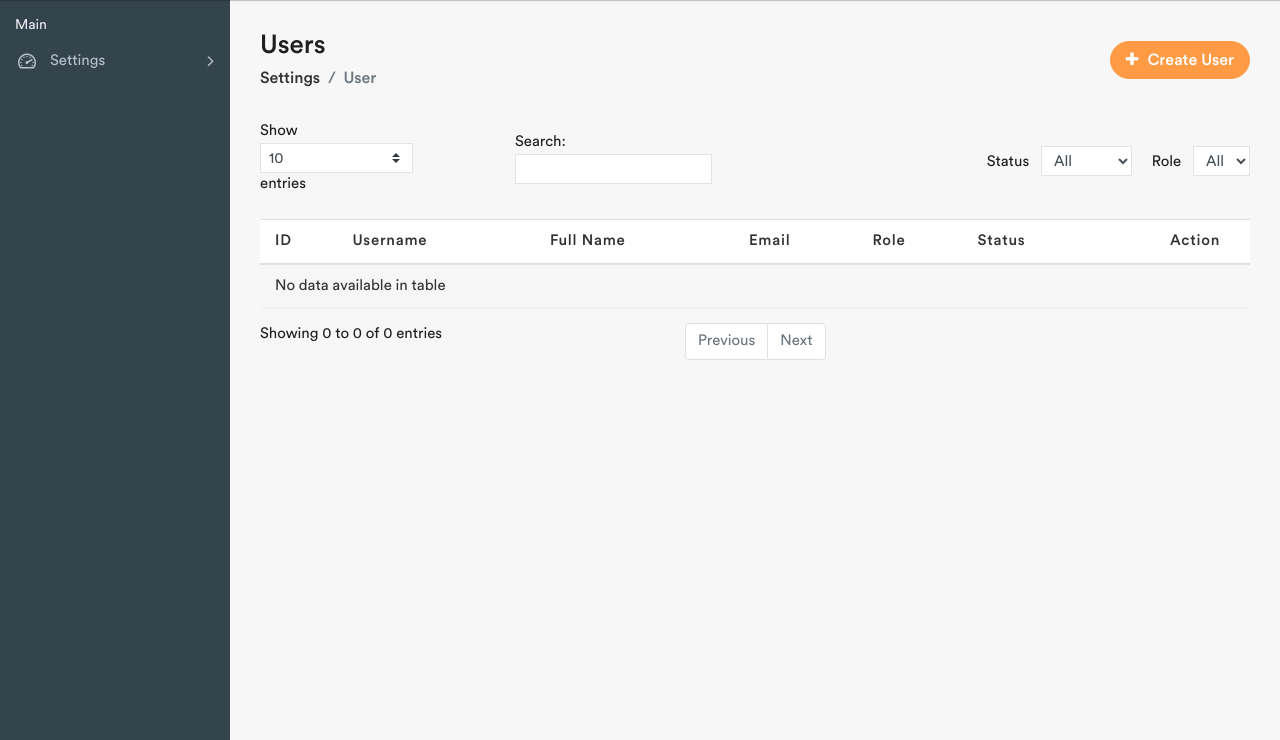
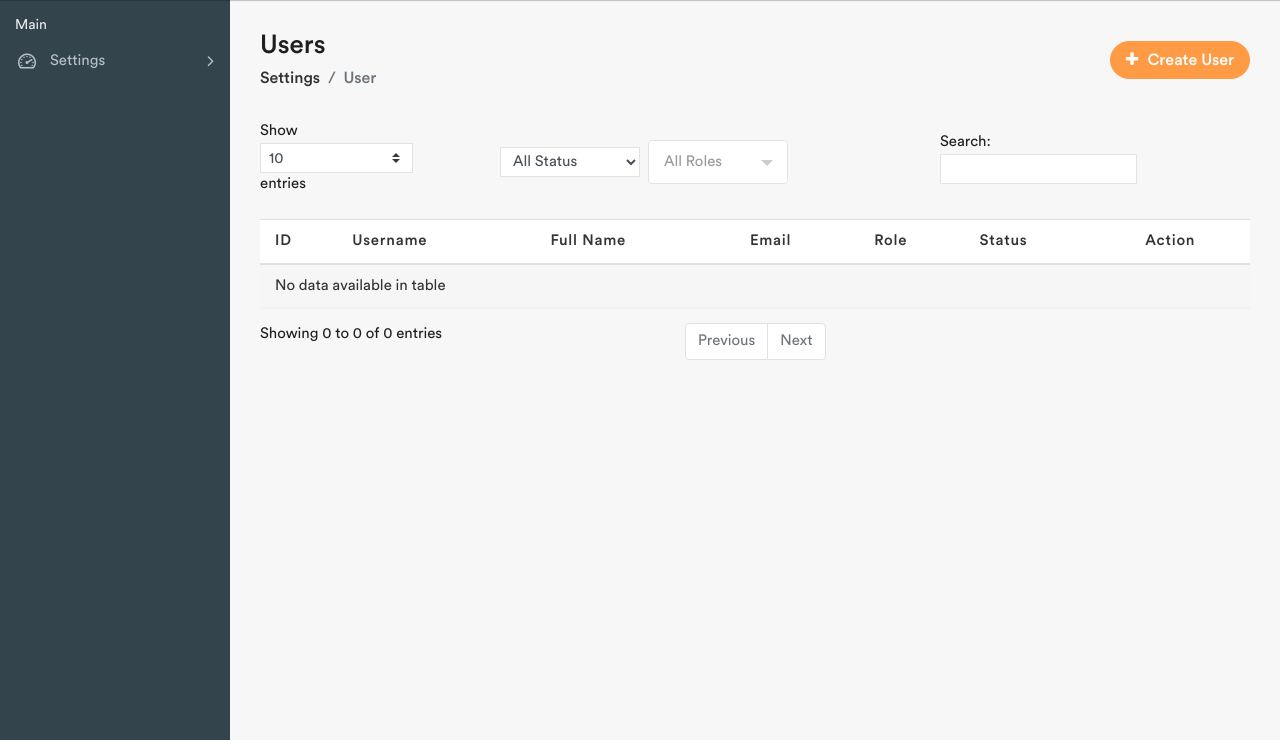
Before and after one commit to HamdiNur/base, a Flask app: page /user/ in a window 1280 px wide. Shown: the part 60-800 px from the top of the page. Run offline with Flask 3, Linux system fonts and the light colour scheme; data that the repository does not hold is empty; some libraries are stand-ins or nearby versions.

Commit message:
Improve user management with validation, server-side DataTables, and AJAX actions

```diff
--- a/static/assets/js/user.js
+++ b/static/assets/js/user.js
@@ -11,102 +11,116 @@ $(document).ready(function () {
   // =====================
   // USERS DATATABLE
 // =====================
+// USERS DATATABLE (only when table exists)
+// =====================
 if ($("#usersTable").length) {
+
   usersTable = $("#usersTable").DataTable({
+    processing: true,
+    serverSide: true,
     pageLength: 10,
     dom:
       '<"row align-items-center mb-3"' +
       '<"col-md-3"l>' +
-        '<"col-md-3"f>' +
-        '<"col-md-6 text-right user-filters">' +
-        ">" +
-        "rt" +
+      '<"user-filters d-flex align-items-center">' +
+      '<"col-md-4 ml-auto"f>' +
+      '>' +
+      'rt' +
       '<"row mt-3"' +
       '<"col-md-5"i>' +
       '<"col-md-7"p>' +
-        ">",
-    });
-
-    $(".user-filters").html($("#userFiltersWrapper").html());
+      '>',
+    ajax: {
+      url: "/user/datatable",
+      data: function (d) {
+        d.status = $("#statusFilter").val();
+        d.role = $("#roleFilter").val();
       }
-
-  // =====================
-  // STATUS FILTER (EXACT MATCH)
-  // =====================
-  $(document).on("change", "#statusFilter", function () {
-    const value = this.value;
-
-    if (value) {
-      usersTable
-        .column(5) // Status column
-        .search("^" + value + "$", true, false)
-        .draw();
-    } else {
-      usersTable.column(5).search("").draw();
+    },
+    drawCallback: function () {
+      if (!$.fn.select2 ||
+          $("#roleFilter").hasClass("select2-hidden-accessible")) return;
+      initFilters();
     }
   });
 
+  $(".user-filters").append($("#userFiltersWrapper").children());
+  initFilters();
+}
+
+
   // =====================
-  // ROLE FILTER (EXACT MATCH)
+  // INIT TABLE FILTERS
   // =====================
-  $(document).on("change", "#roleFilter", function () {
-    const value = this.value;
-
-    if (value) {
-      usersTable
-        .column(4) // Role column
-        .search("^" + value + "$", true, false)
-        .draw();
-    } else {
-      usersTable.column(4).search("").draw();
-    }
+  function initFilters() {
+    // STATUS FILTER
+    $("#statusFilter")
+      .addClass("form-control form-control-sm")
+      .off("change")
+      .on("change", function () {
+        usersTable.ajax.reload();
       });
 
-  // =====================
-  // SELECT2 ROLE DROPDOWN
-  // =====================
-  // $('.role-select').select2({
-  //   dropdownParent: $('#add_user'),
-  //   placeholder: 'Select role',
-  //   allowClear: true,
-  //   ajax: {
-  //     url: '/user/roles/search',
-  //     dataType: 'json',
-  //     delay: 250,
-  //     data: function (params) {
-  //       return { q: params.term };
-  //     },
-  //     processResults: function (data) {
-  //       return { results: data };
-  //     }
-  //   }
-  // });
-  if ($("#add_user").length) {
-    $("#add_user .role-select").select2({
-      dropdownParent: $("#add_user"),
-      placeholder: "Select role",
+    // ROLE FILTER (SELECT2 SERVER SIDE)
+    $("#roleFilter")
+      .off("change")
+      .select2({
+        width: "resolve",
+
+        placeholder: "All Roles",
         allowClear: true,
+        minimumInputLength: 0, // 🔥 IMPORTANT
+
         ajax: {
           url: "/user/roles/search",
           dataType: "json",
           delay: 250,
-        data: (params) => ({ q: params.term }),
-        processResults: (data) => ({ results: data }),
+          data: function (params) {
+            return { q: params.term };
+          },
+          processResults: function (data) {
+            return { results: data };
+          },
+        },
+      })
+      .on("change", function () {
+        usersTable.ajax.reload();
+      });
+  }
+
+  // =====================
+  // ADD USER MODAL SELECT2
+  // =====================
+  if ($("#add_user").length) {
+    $("#add_user .role-select").select2({
+      width: "100%",
+      dropdownParent: $("#add_user"),
+      ajax: {
+        url: "/user/roles/search",
+        dataType: "json",
+        delay: 250,
+        data: function (params) {
+          return { q: params.term };
+        },
+        processResults: function (data) {
+          return { results: data };
+        },
       },
     });
   }
 
-  // EDIT USER SELECT2 (NORMAL PAGE)
+  // =====================
+  // EDIT USER SELECT2
+  // =====================
   if ($("#editUserForm").length) {
     $("#editUserForm .role-select").select2({
       width: "100%",
-      placeholder: "Select role",
       allowClear: false,
     });
   }
 
   // =====================
-  // ADD USER
+  // ADD USER (AJAX)
   // =====================
   $("#addUserForm").on("submit", function (e) {
     e.preventDefault();
@@ -115,14 +129,14 @@ $(document).ready(function () {
       url: $(this).attr("action"),
       type: "POST",
       data: $(this).serialize(),
-      headers: {
-        "X-CSRFToken": getCSRFToken(),
-      },
+      headers: { "X-CSRFToken": getCSRFToken() },
+
       success: function (res) {
         Swal.fire("Success", res.message, "success").then(() =>
           location.reload()
         );
       },
+
       error: function (xhr) {
         Swal.fire(
           "Error",
@@ -134,11 +148,10 @@ $(document).ready(function () {
   });
 
   // =====================
-  // EDIT USER
-  // EDIT USER (AJAX ONLY)
+  // EDIT USER (AJAX)
   // =====================
   $(document).on("submit", "#editUserForm", function (e) {
-  e.preventDefault(); // ⛔ stop normal submit
+    e.preventDefault();
 
     $.ajax({
       url: this.action,
@@ -151,41 +164,38 @@ $(document).ready(function () {
           icon: "success",
           title: "Updated",
           text: res.message,
-        confirmButtonText: "OK"
         }).then(() => {
-        // ✅ redirect AFTER user confirms
           window.location.href = "/user";
         });
       },
 
       error: function (xhr) {
-      Swal.fire({
-        icon: "warning",
-        title: "Action blocked",
-        text: xhr.responseJSON?.message || "Update failed",
-      });
+        Swal.fire(
+          "Action blocked",
+          xhr.responseJSON?.message || "Update failed",
+          "warning"
+        );
       },
     });
   });
 
-
-  // INACTIVE ROLE WARNING (SELECT2 SAFE)
+  // =====================
+  // INACTIVE ROLE WARNING
   // =====================
   $(document).on("select2:select", ".role-select", function (e) {
     const text = e.params.data.text || "";
 
     if (text.includes("(Inactive)")) {
-      Swal.fire({
-        icon: "warning",
-        title: "Inactive Role",
-        text: "This role is inactive. Please select an active role.",
-      });
+      Swal.fire(
+        "Inactive Role",
+        "This role is inactive. Please select an active role.",
+        "warning"
+      );
 
       $(this).val(null).trigger("change");
     }
   });
 
-  //
   // =====================
   // DELETE USER
   // =====================
@@ -198,7 +208,6 @@ $(document).ready(function () {
       icon: "warning",
       showCancelButton: true,
       confirmButtonColor: "#d33",
-      cancelButtonColor: "#3085d6",
       confirmButtonText: "Yes, delete it!",
     }).then((result) => {
       if (!result.isConfirmed) return;
@@ -206,14 +215,14 @@ $(document).ready(function () {
       $.ajax({
         url: `/user/delete/${userId}`,
         type: "POST",
-        headers: {
-          "X-CSRFToken": getCSRFToken(),
-        },
+        headers: { "X-CSRFToken": getCSRFToken() },
+
         success: function () {
           Swal.fire("Deleted!", "User has been deleted.", "success").then(() =>
             location.reload()
           );
         },
+
         error: function () {
           Swal.fire("Error!", "Something went wrong.", "error");
         },
--- a/templates/user/user.html
+++ b/templates/user/user.html
@@ -25,7 +25,7 @@
                 <h3 class="page-title">Users</h3>
                 <ul class="breadcrumb">
                   <li class="breadcrumb-item">
-                    <a href="#">Settings</a>
+                    <a href="{{ url_for('home') }}">Settings</a>
                   </li>
                   <li class="breadcrumb-item active">User</li>
                 </ul>
@@ -43,28 +43,26 @@
             </div>
           </div>
           <!-- /Page Header -->
-          <!-- Filters (hidden placeholders for DataTables toolbar) -->
+
+          <!-- Filters (DataTables Toolbar) -->
           <div id="userFiltersWrapper" class="d-none">
-            <label class="mb-1 mr-2">Status</label>
+            <div class="d-flex align-items-center">
               <select
                 id="statusFilter"
-              class="form-control form-control-sm d-inline-block w-auto mr-3"
+                class="form-control form-control-sm mr-2"
+                style="width: 140px"
               >
-              <option value="">All</option>
+                <option value="">All Status</option>
                 <option value="Active">Active</option>
                 <option value="Inactive">Inactive</option>
               </select>
 
-            <label class="mb-1 mr-2">Role</label>
               <select
                 id="roleFilter"
-              class="form-control form-control-sm d-inline-block w-auto"
-            >
-              <option value="">All</option>
-              {% for r in roles %}
-              <option value="{{ r.name }}">{{ r.name }}</option>
-              {% endfor %}
-            </select>
+                class="form-control form-control-sm"
+                data-width="140px"
+              ></select>
+            </div>
           </div>
 
           <!-- Users Table -->
@@ -83,54 +81,10 @@
                       <th>Email</th>
                       <th>Role</th>
                       <th>Status</th>
-                      <th class="text-right">Action</th>
+                      <th class="text-center">Action</th>
                     </tr>
                   </thead>
-                  <tbody>
-                    {% for row in data %}
-                    <tr>
-                      <td>{{ row.id }}</td>
-                      <td>{{ row.username }}</td>
-                      <td>{{ row.full_name }}</td>
-                      <td>{{ row.email }}</td>
-                      <td>{{ row.role.name }}</td>
-                      <td>
-                        {% if row.is_active %}
-                        <span class="badge bg-inverse-success">Active</span>
-                        {% else %}
-                        <span class="badge bg-inverse-danger">Inactive</span>
-                        {% endif %}
-                      </td>
-                      <td class="text-right">
-                        <div class="dropdown dropdown-action">
-                          <a
-                            href="#"
-                            class="action-icon dropdown-toggle"
-                            data-toggle="dropdown"
-                          >
-                            <i class="material-icons">more_vert</i>
-                          </a>
-                          <div class="dropdown-menu dropdown-menu-right">
-                            <a
-                              class="dropdown-item"
-                              href="{{ url_for('user.edit', user_id=row.id) }}"
-                            >
-                              <i class="fa fa-pencil m-r-5"></i> Edit
-                            </a>
-
-                            <a
-                              href="javascript:void(0);"
-                              class="dropdown-item delete-user"
-                              data-id="{{ row.id }}"
-                            >
-                              <i class="fa fa-trash-o m-r-5"></i> Delete
-                            </a>
-                          </div>
-                        </div>
-                      </td>
-                    </tr>
-                    {% endfor %}
-                  </tbody>
+                  <tbody></tbody>
                 </table>
               </div>
             </div>
@@ -160,6 +114,7 @@
             action="{{ url_for('user.add') }}"
           >
             {{ form.hidden_tag() }}
+
             <div class="modal-body">
               <div class="row">
                 <div class="col-sm-6">
@@ -185,18 +140,16 @@
 
                 <div class="col-sm-6">
                   <div class="form-group">
-                    {{ form.role_id.label }} {{
-                    form.role_id(class="form-control role-selec") }}
+                    {{ form.role_id.label }} {{ form.role_id(class="form-control
+                    role-select") }}
                   </div>
                 </div>
-
 
                 <div class="col-sm-6">
                   <div class="form-group">
                     <label>Status</label>
-
                     <div class="status-toggle">
-                      {{ form.is_active( class="check", id="user_status" ) }}
+                      {{ form.is_active(class="check", id="user_status") }}
                       <label for="user_status" class="checktoggle"
                         >checkbox</label
                       >
@@ -226,20 +179,21 @@
     <script src="{{ url_for('static', filename='assets/js/jquery-3.5.1.min.js') }}"></script>
     <script src="{{ url_for('static', filename='assets/js/popper.min.js') }}"></script>
     <script src="{{ url_for('static', filename='assets/js/bootstrap.min.js') }}"></script>
-    <script src="{{ url_for('static', filename='assets/js/jquery.slimscroll.min.js') }}"></script>
-    <script src="{{ url_for('static', filename='assets/js/select2.min.js') }}"></script>
-    <script src="{{ url_for('static', filename='assets/js/moment.min.js') }}"></script>
-    <script src="{{ url_for('static', filename='assets/js/bootstrap-datetimepicker.min.js') }}"></script>
-    <!-- Vendor JS (COMPANY) -->
+
+    <!-- DataTables -->
     <script src="{{ url_for('static', filename='assets/js/jquery.dataTables.min.js') }}"></script>
     <script src="{{ url_for('static', filename='assets/js/dataTables.bootstrap4.min.js') }}"></script>
 
+    <!-- Select2 -->
     <script src="{{ url_for('static', filename='assets/js/select2.min.js') }}"></script>
 
+    <!-- SweetAlert -->
+    <script src="https://cdn.jsdelivr.net/npm/sweetalert2@11"></script>
+
+    <!-- App core -->
     <script src="{{ url_for('static', filename='assets/js/app.js') }}"></script>
 
-    <script src="https://cdn.jsdelivr.net/npm/sweetalert2@11"></script>
-
+    <!-- Page JS -->
     <script src="{{ url_for('static', filename='assets/js/user.js') }}"></script>
   </body>
 </html>
--- a/templates/user/user_edit.html
+++ b/templates/user/user_edit.html
@@ -88,7 +88,7 @@
                   <small class="text-danger">{{ error }}</small>
                   {% endfor %}
                 </div>
-          <!--  -->
+                <!--  -->
                 <div class="form-group">
                   {{ form.full_name.label }} {{
                   form.full_name(class="form-control") }} {% for error in
```
Lines whose indentation alone changed are shown as unchanged.
